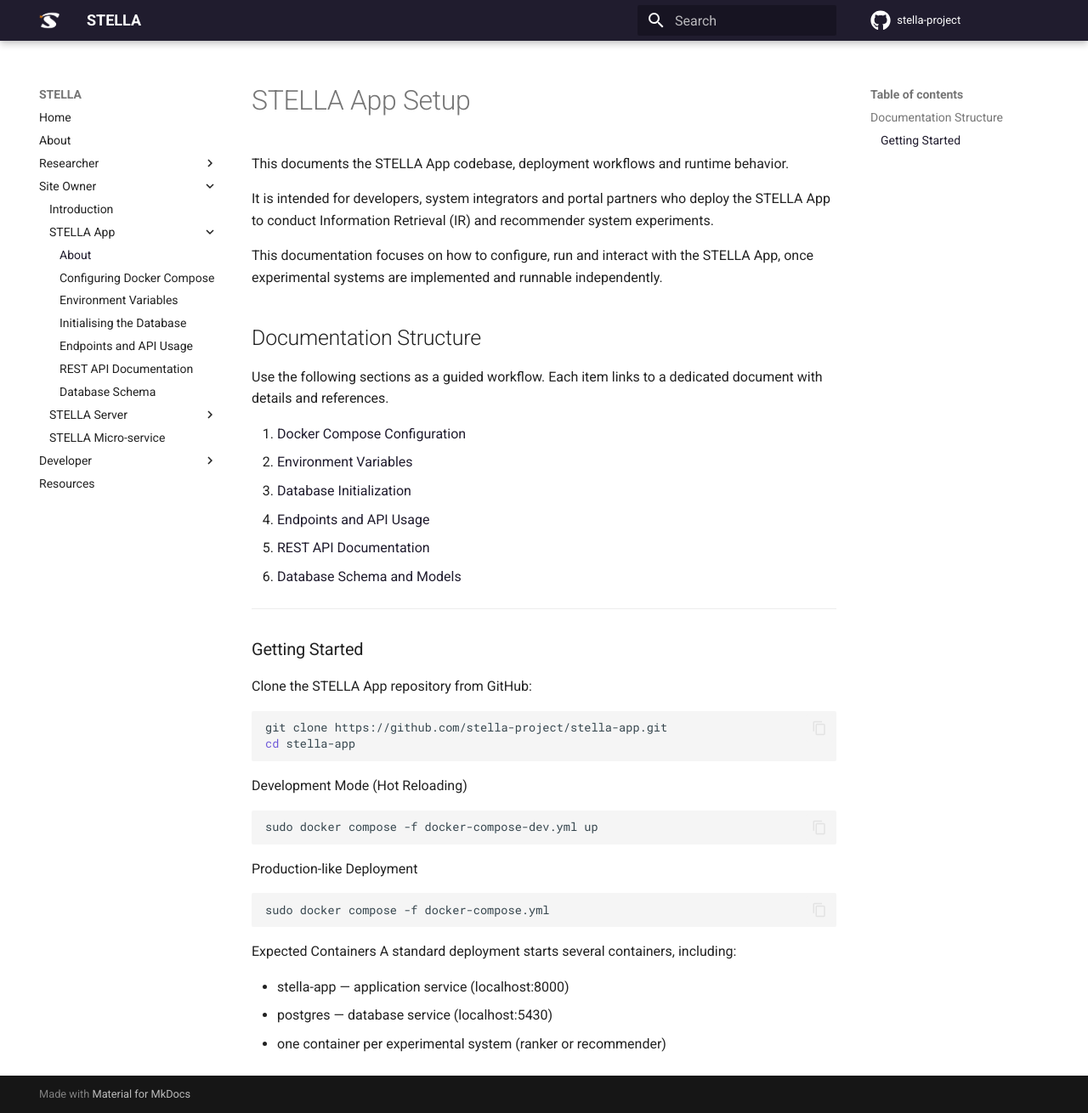
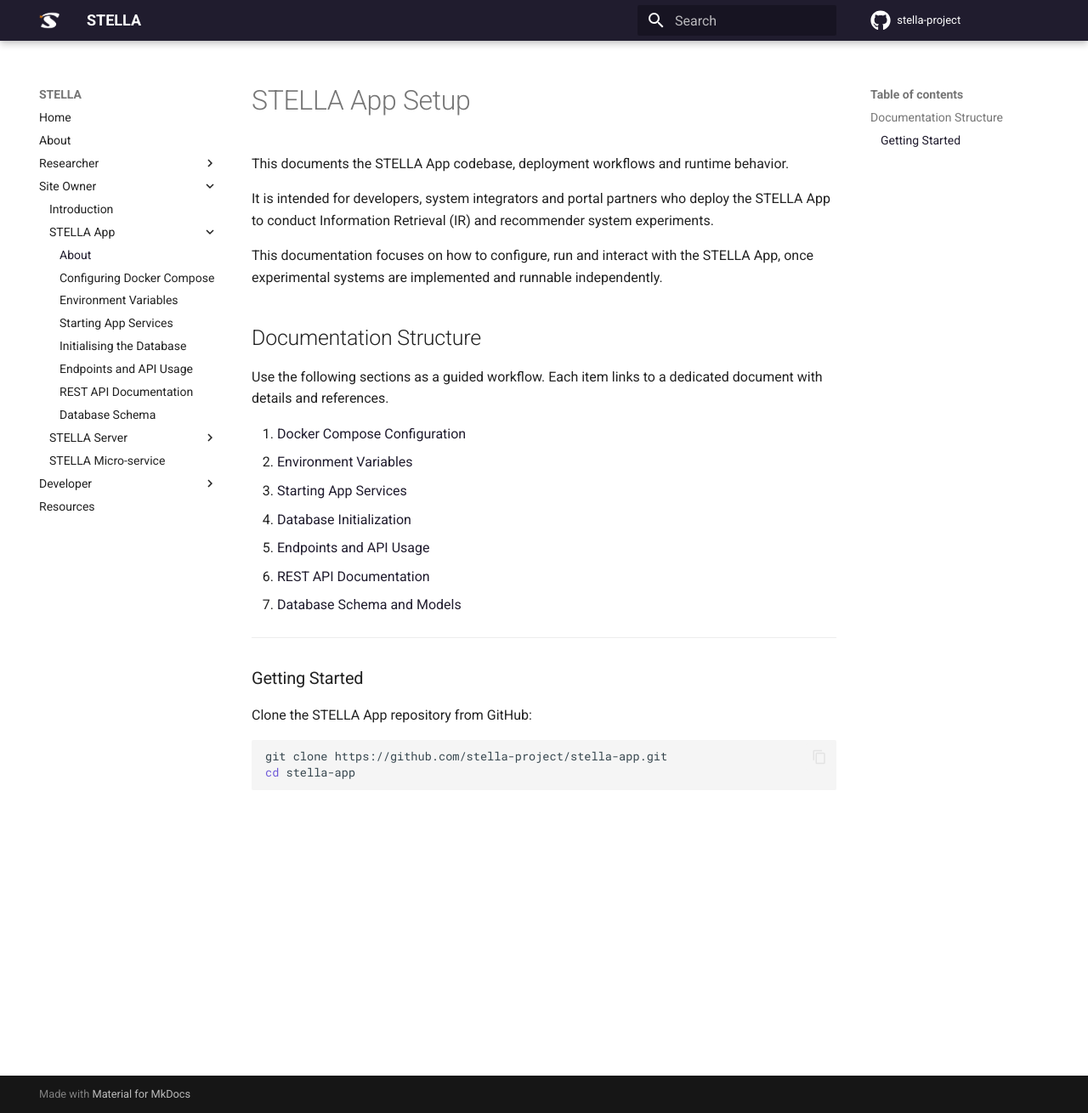
Before and after one commit to stella-project/stella-documentation, an MkDocs documentation site: the page built from docs/site-owner/app.md, in a window 1280 px wide and 1310 px high. Shown: the whole window at 85% size. Built offline with MkDocs 1.6.1 and Material for MkDocs 9.7.7, drawn with Linux system fonts in a browser that asks for light colours.

````diff
--- a/docs/site-owner/app.md
+++ b/docs/site-owner/app.md
@@ -14,10 +14,11 @@ Use the following sections as a guided workflow. Each item links to a dedicated
 
 1. [Docker Compose Configuration](../site-owner/app-docker-setup.md)
 2. [Environment Variables](../site-owner/app-env.md)
-3. [Database Initialization](../site-owner/app-init-db.md)
-4. [Endpoints and API Usage](../site-owner/app-api.md)
-5. [REST API Documentation](../site-owner/app-rest.md)
-5. [Database Schema and Models](../site-owner/app-database-schema.md)
+3. [Starting App Services](../site-owner/app-start.md)
+4. [Database Initialization](../site-owner/app-init-db.md)
+5. [Endpoints and API Usage](../site-owner/app-api.md)
+6. [REST API Documentation](../site-owner/app-rest.md)
+7. [Database Schema and Models](../site-owner/app-database-schema.md)
 
 ---
 
@@ -29,22 +30,3 @@ Clone the STELLA App repository from GitHub:
 git clone https://github.com/stella-project/stella-app.git
 cd stella-app
 ```
-
-Development Mode (Hot Reloading)
-
-```
-sudo docker compose -f docker-compose-dev.yml up
-```
-
-Production-like Deployment
-
-```
-sudo docker compose -f docker-compose.yml
-```
-
-Expected Containers
-A standard deployment starts several containers, including:
-
-+ stella-app — application service (localhost:8000)
-+ postgres — database service (localhost:5430)
-+ one container per experimental system (ranker or recommender)
--- a/mkdocs.yml
+++ b/mkdocs.yml
@@ -54,6 +54,7 @@ nav:
     - "About": site-owner/app.md
     - "Configuring Docker Compose": site-owner/app-docker-setup.md
     - "Environment Variables" : site-owner/app-env.md
+    - "Starting App Services": site-owner/app-start.md
     - "Initialising the Database": site-owner/app-init-db.md
     - "Endpoints and API Usage": site-owner/app-api.md
     - "REST API Documentation": site-owner/app-rest.md
@@ -62,6 +63,7 @@ nav:
     - "About": site-owner/server.md
     - "Configuring Docker Compose": site-owner/server-docker-setup.md
     - "Environment Variables": site-owner/server-env.md
+    - "Starting Server Services" : site-owner/server-start.md
     - "Initialising the Database": site-owner/server-init-db.md
     - "Endpoints and API Usage": site-owner/server-api.md
     - "REST API Documentation": site-owner/server-rest.md
````
Also changed, not shown: docs/site-owner/app-api.md (+3 -1 lines), docs/site-owner/app-start.md (added, +57 -0 lines), docs/site-owner/server-api.md (+30 -0 lines), docs/site-owner/server-start.md (added, +57 -0 lines), docs/site-owner/server.md (+5 -22 lines), docs/img/app-swagger.png (added), docs/img/authorise.png (added), docs/img/dashboard.png (added), docs/img/server-login.png (added), docs/img/server-swagger.png (added), docs/img/systems.png (added), docs/site-owner/image.png (added).
